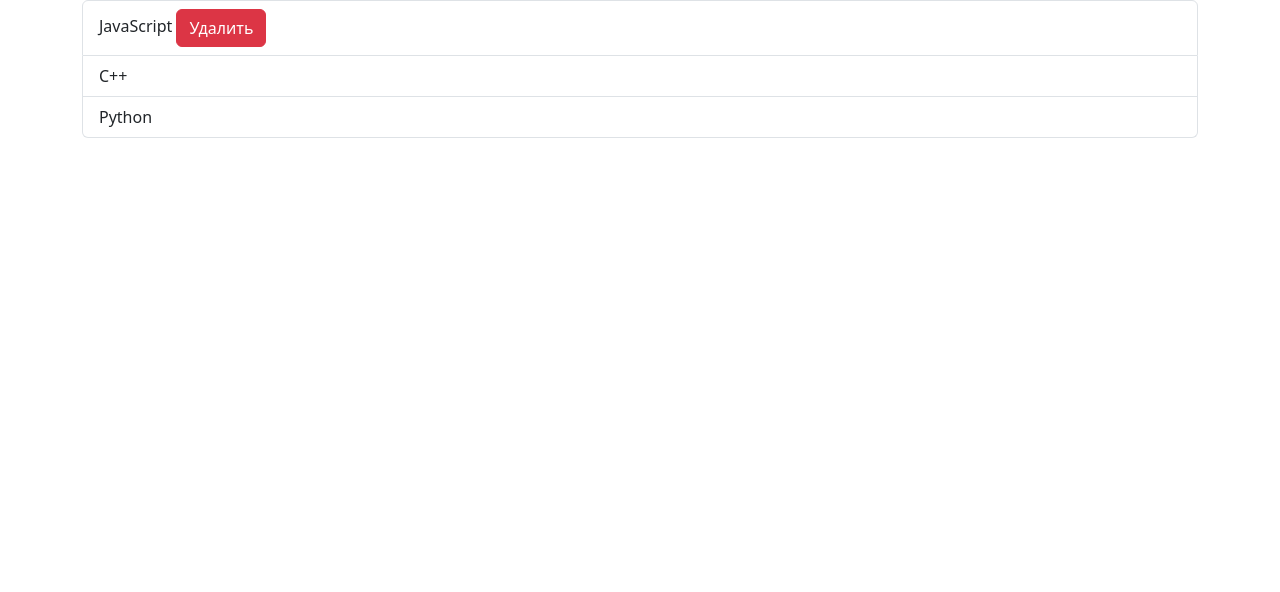
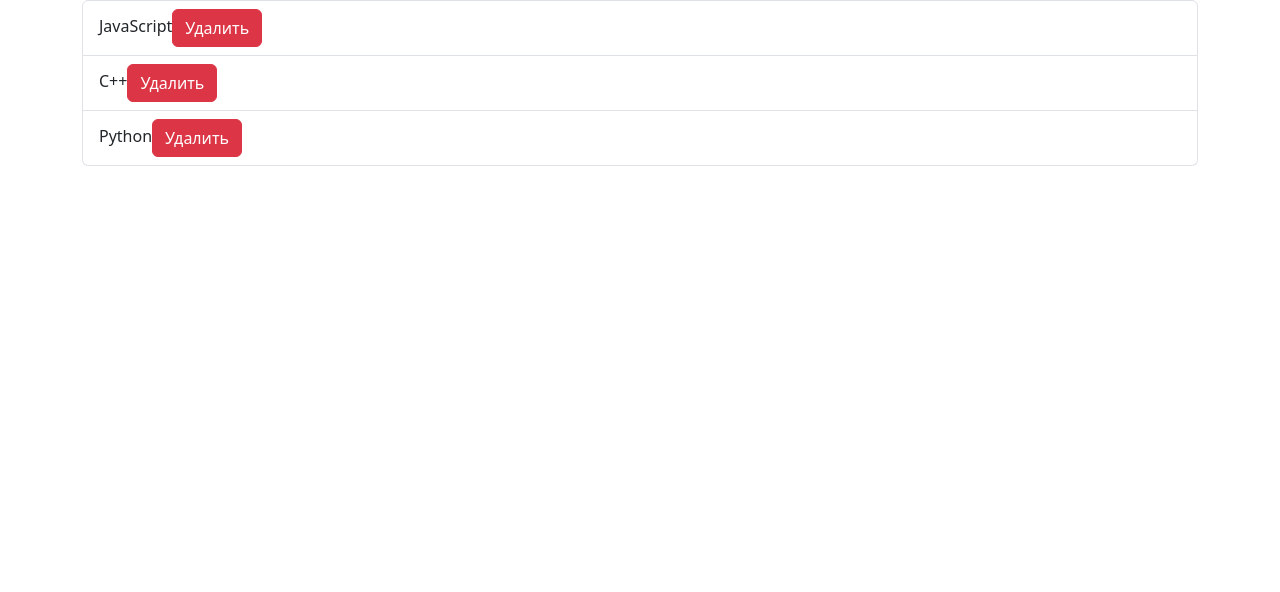
Before and after one commit to Shish-ka/Sp, a plain HTML site: page index.html in a window 1280 px wide. Shown: the part 208-800 px from the top of the page. Drawn offline with Linux system fonts and the light colour scheme.

Commit message:
Update index.html

```diff
--- a/index.html
+++ b/index.html
@@ -17,12 +17,9 @@
     <section class="container pt-3">
         <h2>Списки языков программирования</h2>
         <ul class="list-group">
-            <li id="1" class="list-group-item">
-                JavaScript
-                <button class="btn btn-danger">Удалить</button>
-            </li>
-            <li class="list-group-item">C++</li>
-            <li class="list-group-item">Python</li>
+            <li class="list-group-item">JavaScript<button id="d" class="btn btn-danger">Удалить</button></li>
+            <li class="list-group-item">C++<button class="btn btn-danger">Удалить</button></li>
+            <li class="list-group-item">Python<button  class="btn btn-danger">Удалить</button></li>
         </ul>
     </section>
 
```
